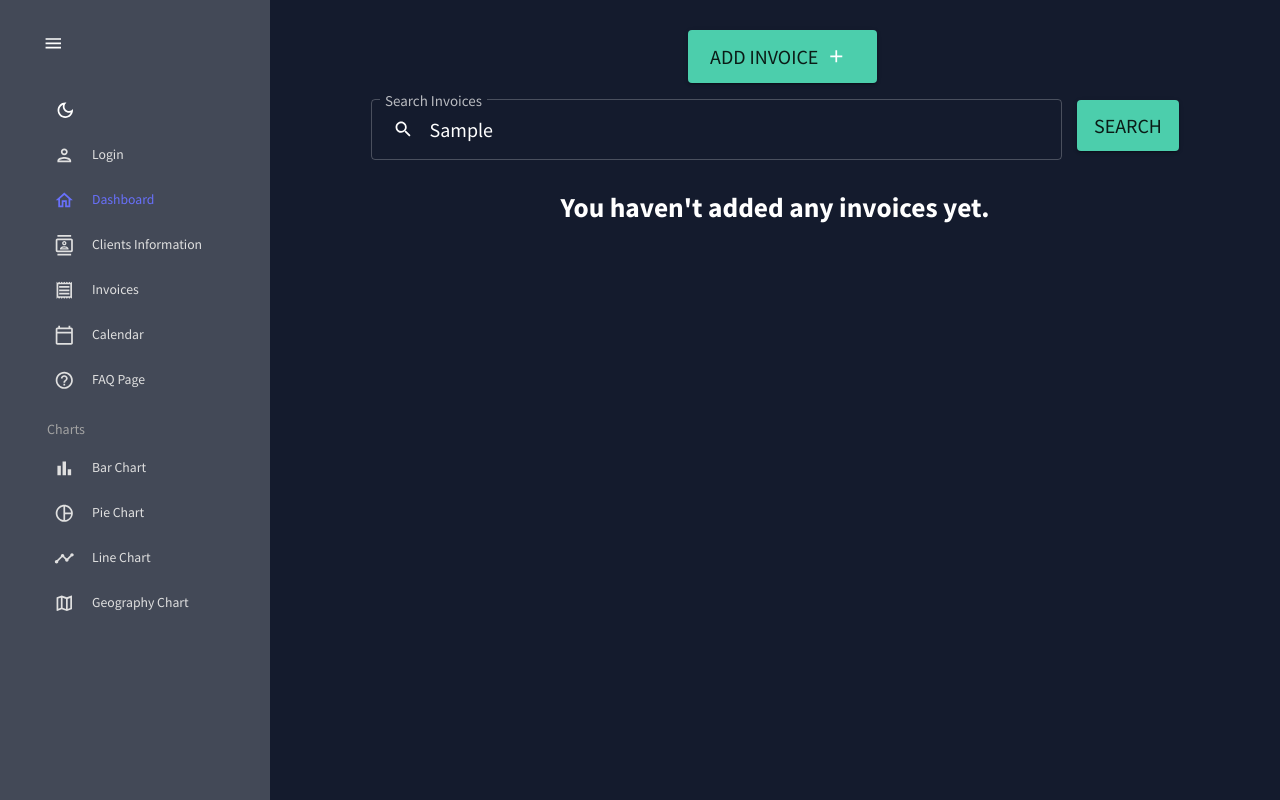
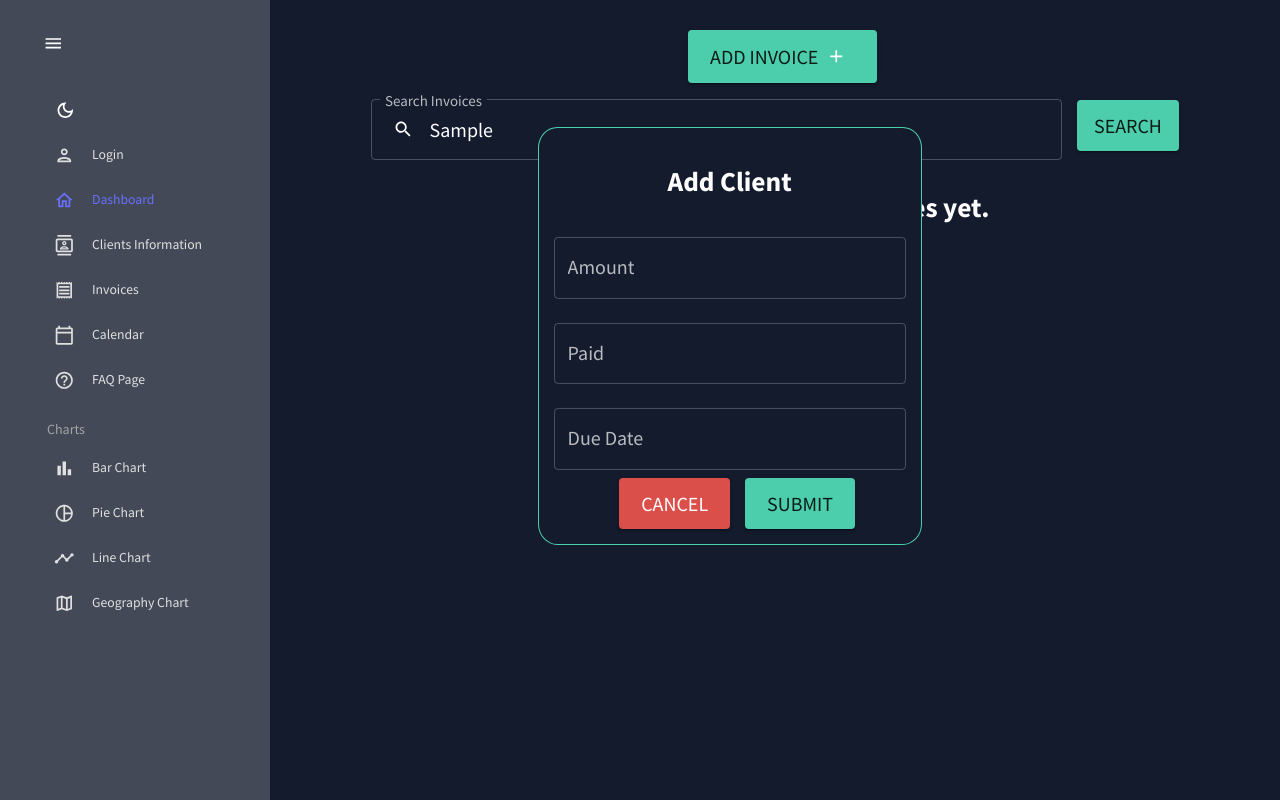
Before and after one commit to BaseBenjamin13/dashboard_client, a React (Create React App) app: page /invoices in a window 1280 px wide. Both pictures are taken after typing "Sample" into the empty fields and a click on the button "ADD INVOICE". Built offline with nearby package versions, Linux system fonts and the light colour scheme.

Commit message:
init add invoice form setup

```diff
--- a/src/components/invoices/AddInvoiceForm.js
+++ b/src/components/invoices/AddInvoiceForm.js
@@ -1,11 +1,103 @@
-import React from 'react'
+import React, { useState, useContext } from 'react';
+
+import axios from 'axios';
+import { UserContext } from '../../contexts/UserContext';
+
+import { Button, TextField, Select, MenuItem, InputLabel, FormControl } from "@mui/material";
+
+import { handleFormChange } from '../../helpers/forms';
 
 function AddInvoiceForm() {
-  return (
-    <div>
 
-    </div>
-  )
+    const { user, setUser } = useContext(UserContext);
+
+    const invoiceFormFieldsInit = {
+        amount: '',
+        paid: false,
+        date: '',
+    }
+
+    const [invoiceForm, setInvoiceForm] = useState(invoiceFormFieldsInit)
+    const [errMsgs, setErrMsgs] = useState(invoiceFormFieldsInit)
+    const [showForm, setShowForm] = useState(false);
+
+    const handleInvoiceSubmit = () => {
+
+    }
+
+    return (
+        <div className="client-form">
+            <div className="form-container">
+
+                <form onSubmit={handleInvoiceSubmit} className="form">
+                    <h1>Add Client</h1>
+
+                    <TextField
+                        InputProps={{ style: { fontSize: 20 } }}
+                        InputLabelProps={{ style: { fontSize: 20 } }}
+                        fullWidth
+                        margin="normal"
+                        id="amount"
+                        label="Amount"
+                        variant="outlined"
+                        color="secondary"
+                        // error={errMsgs.name ? true : false}
+                        // helperText={errMsgs.name ?
+                        //     <span className="error-msg">{errMsgs.name}</span>
+                        //     : null
+                        // }
+                        onChange={(e) => handleFormChange(invoiceForm, setInvoiceForm, e)}
+                    />
+                    <TextField
+                        InputProps={{ style: { fontSize: 20 } }}
+                        InputLabelProps={{ style: { fontSize: 20 } }}
+                        fullWidth
+                        margin="normal"
+                        id="paid"
+                        label="Paid"
+                        variant="outlined"
+                        color="secondary"
+                        error={errMsgs.email ? true : false}
+                        helperText={errMsgs.email ?
+                            <span className="error-msg">{errMsgs.email}</span>
+                            : null
+                        }
+                        onChange={(e) => handleFormChange(invoiceForm, setInvoiceForm, e)}
+                    />
+                    <TextField
+                        InputProps={{ style: { fontSize: 20 } }}
+                        InputLabelProps={{ style: { fontSize: 20 } }}
+                        fullWidth
+                        margin="normal"
+                        id="date"
+                        label="Due Date"
+                        variant="outlined"
+                        color="secondary"
+                        error={errMsgs.phone ? true : false}
+                        helperText={errMsgs.phone ?
+                            <span className="error-msg">{errMsgs.phone}</span>
+                            : null
+                        }
+                        onChange={(e) => handleFormChange(invoiceForm, setInvoiceForm, e)}
+                    />
+
+                    <br></br>
+
+                    <Button size="large" style={{ fontSize: '20px', marginLeft: '15px' }}
+                        variant="contained" color="red"
+                        onClick={() => setShowForm(!showForm)}
+                    >
+                        Cancel
+                    </Button>
+                    <Button size="large" type="submit" style={{ fontSize: '20px', marginLeft: '15px' }}
+                        variant="contained" color="secondary"
+                    >
+                        Submit
+                    </Button>
+                </form>
+            </div>
+        </div>
+    )
 }
 
 export default AddInvoiceForm
```
